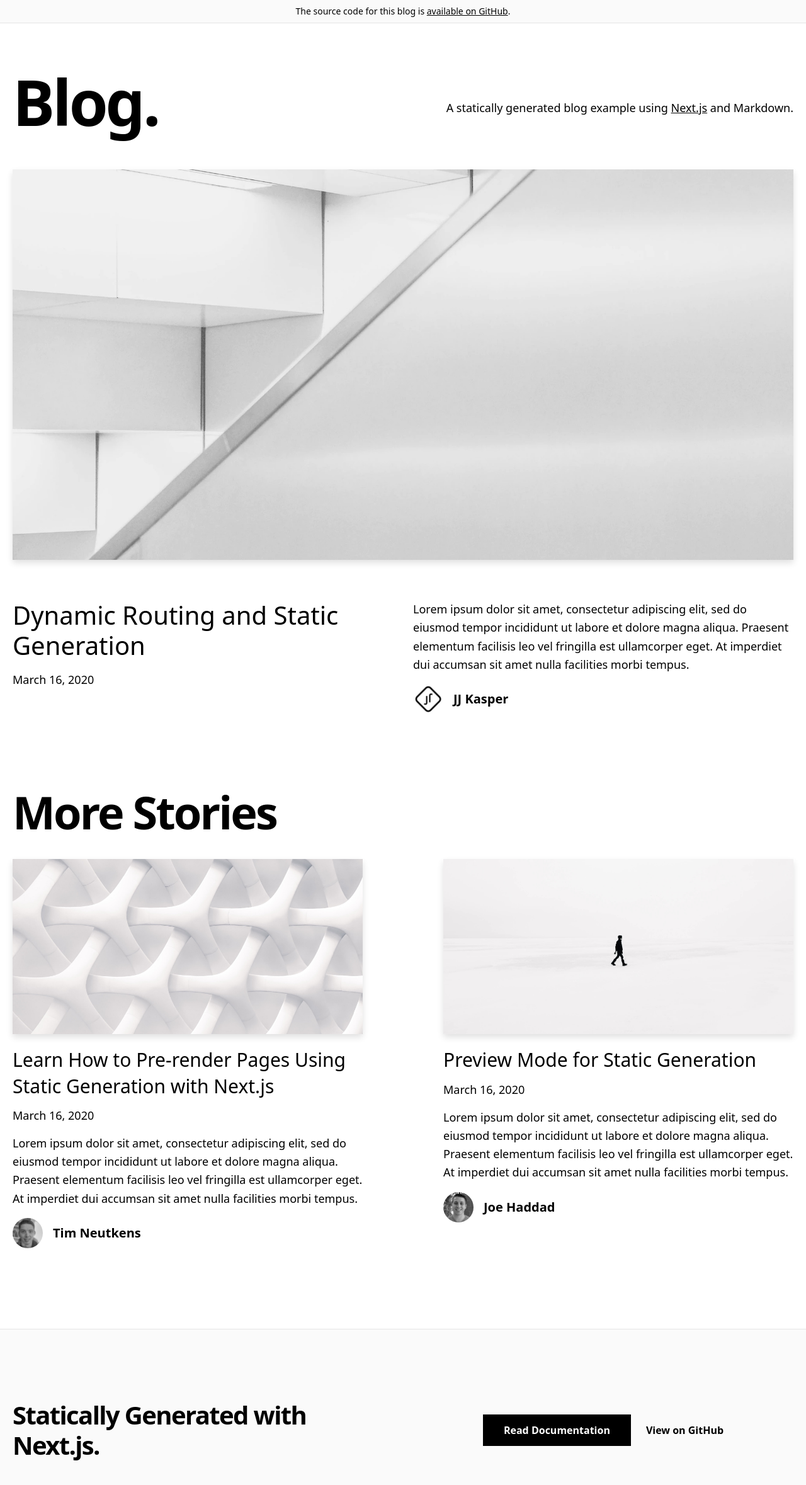
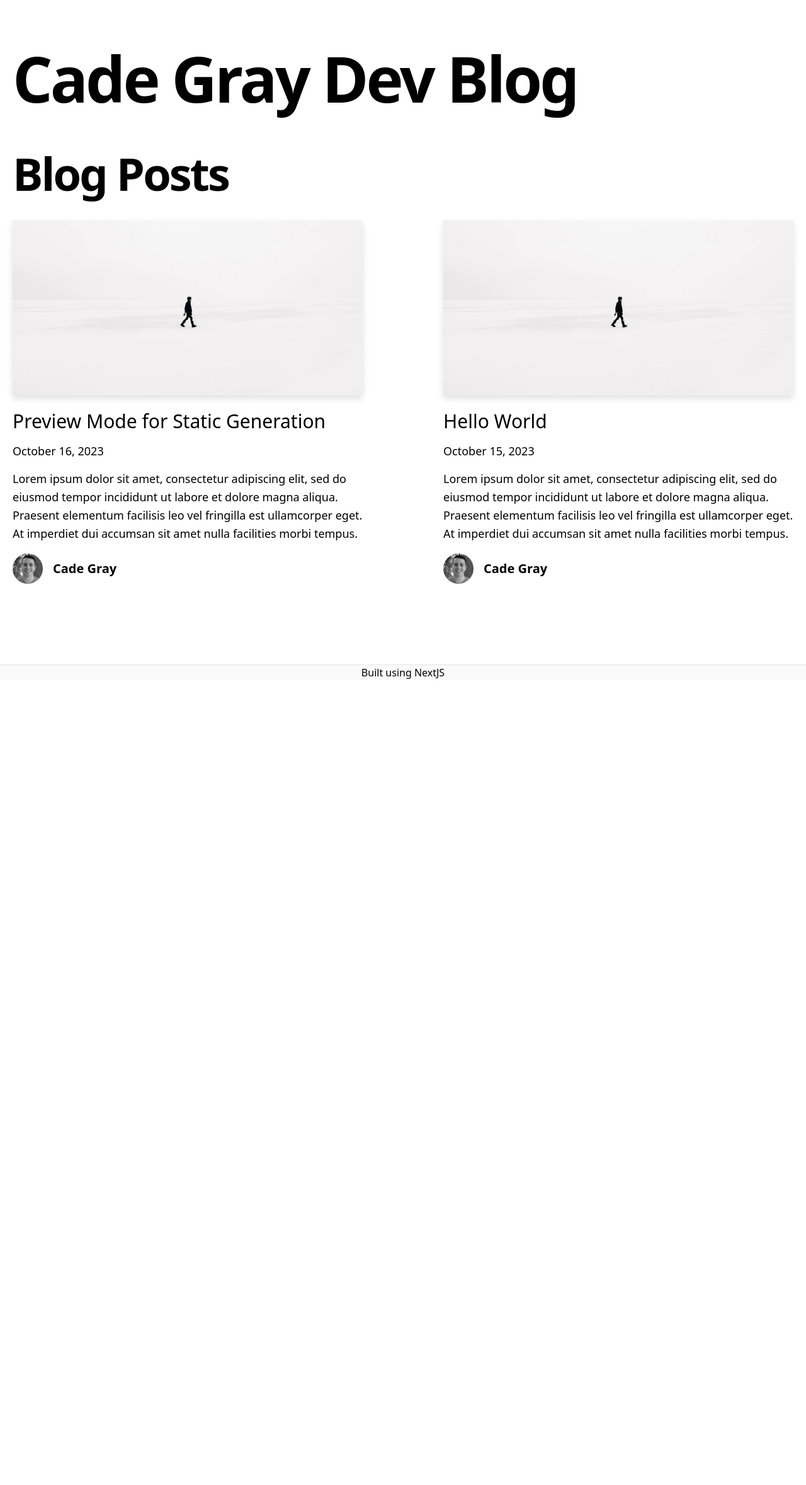
Before and after one commit to cade-gray/blog, a Next.js app: page / in a window 1280 px wide. Shown: the top 2358 px of the page at 63% size. After the commit the page ends 1080 px from the top, so only its background shows below. Built offline with nearby package versions, Linux system fonts and the light colour scheme.

Commit message:
first commit

```diff
--- a/_posts/dynamic-routing.md
+++ /dev/null
@@ -1,19 +0,0 @@
----
-title: 'Dynamic Routing and Static Generation'
-excerpt: 'Lorem ipsum dolor sit amet, consectetur adipiscing elit, sed do eiusmod tempor incididunt ut labore et dolore magna aliqua. Praesent elementum facilisis leo vel fringilla est ullamcorper eget. At imperdiet dui accumsan sit amet nulla facilities morbi tempus.'
-coverImage: '/assets/blog/dynamic-routing/cover.jpg'
-date: '2020-03-16T05:35:07.322Z'
-author:
-  name: JJ Kasper
-  picture: '/assets/blog/authors/jj.jpeg'
-ogImage:
-  url: '/assets/blog/dynamic-routing/cover.jpg'
----
-
-Lorem ipsum dolor sit amet, consectetur adipiscing elit, sed do eiusmod tempor incididunt ut labore et dolore magna aliqua. Praesent elementum facilisis leo vel fringilla est ullamcorper eget. At imperdiet dui accumsan sit amet nulla facilities morbi tempus. Praesent elementum facilisis leo vel fringilla. Congue mauris rhoncus aenean vel. Egestas sed tempus urna et pharetra pharetra massa massa ultricies.
-
-Venenatis cras sed felis eget velit. Consectetur libero id faucibus nisl tincidunt. Gravida in fermentum et sollicitudin ac orci phasellus egestas tellus. Volutpat consequat mauris nunc congue nisi vitae. Id aliquet risus feugiat in ante metus dictum at tempor. Sed blandit libero volutpat sed cras. Sed odio morbi quis commodo odio aenean sed adipiscing. Velit euismod in pellentesque massa placerat. Mi bibendum neque egestas congue quisque egestas diam in arcu. Nisi lacus sed viverra tellus in. Nibh cras pulvinar mattis nunc sed. Luctus accumsan tortor posuere ac ut consequat semper viverra. Fringilla ut morbi tincidunt augue interdum velit euismod.
-
-## Lorem Ipsum
-
-Tristique senectus et netus et malesuada fames ac turpis. Ridiculous mus mauris vitae ultricies leo integer malesuada nunc vel. In mollis nunc sed id semper. Egestas tellus rutrum tellus pellentesque. Phasellus vestibulum lorem sed risus ultricies tristique nulla. Quis blandit turpis cursus in hac habitasse platea dictumst quisque. Eros donec ac odio tempor orci dapibus ultrices. Aliquam sem et tortor consequat id porta nibh. Adipiscing elit duis tristique sollicitudin nibh sit amet commodo nulla. Diam vulputate ut pharetra sit amet. Ut tellus elementum sagittis vitae et leo. Arcu non odio euismod lacinia at quis risus sed vulputate.
--- a/_posts/hello-world.md
+++ b/_posts/hello-world.md
@@ -1,13 +1,13 @@
 ---
-title: 'Learn How to Pre-render Pages Using Static Generation with Next.js'
-excerpt: 'Lorem ipsum dolor sit amet, consectetur adipiscing elit, sed do eiusmod tempor incididunt ut labore et dolore magna aliqua. Praesent elementum facilisis leo vel fringilla est ullamcorper eget. At imperdiet dui accumsan sit amet nulla facilities morbi tempus.'
-coverImage: '/assets/blog/hello-world/cover.jpg'
-date: '2020-03-16T05:35:07.322Z'
+title: "Hello World"
+excerpt: "Lorem ipsum dolor sit amet, consectetur adipiscing elit, sed do eiusmod tempor incididunt ut labore et dolore magna aliqua. Praesent elementum facilisis leo vel fringilla est ullamcorper eget. At imperdiet dui accumsan sit amet nulla facilities morbi tempus."
+coverImage: "/assets/blog/preview/cover.jpg"
+date: "2023-10-15"
 author:
-  name: Tim Neutkens
-  picture: '/assets/blog/authors/tim.jpeg'
+  name: Cade Gray
+  picture: "/assets/blog/authors/joe.jpeg"
 ogImage:
-  url: '/assets/blog/hello-world/cover.jpg'
+  url: "/assets/blog/preview/cover.jpg"
 ---
 
 Lorem ipsum dolor sit amet, consectetur adipiscing elit, sed do eiusmod tempor incididunt ut labore et dolore magna aliqua. Praesent elementum facilisis leo vel fringilla est ullamcorper eget. At imperdiet dui accumsan sit amet nulla facilities morbi tempus. Praesent elementum facilisis leo vel fringilla. Congue mauris rhoncus aenean vel. Egestas sed tempus urna et pharetra pharetra massa massa ultricies.
--- a/_posts/preview.md
+++ b/_posts/preview.md
@@ -1,13 +1,13 @@
 ---
-title: 'Preview Mode for Static Generation'
-excerpt: 'Lorem ipsum dolor sit amet, consectetur adipiscing elit, sed do eiusmod tempor incididunt ut labore et dolore magna aliqua. Praesent elementum facilisis leo vel fringilla est ullamcorper eget. At imperdiet dui accumsan sit amet nulla facilities morbi tempus.'
-coverImage: '/assets/blog/preview/cover.jpg'
-date: '2020-03-16T05:35:07.322Z'
+title: "Preview Mode for Static Generation"
+excerpt: "Lorem ipsum dolor sit amet, consectetur adipiscing elit, sed do eiusmod tempor incididunt ut labore et dolore magna aliqua. Praesent elementum facilisis leo vel fringilla est ullamcorper eget. At imperdiet dui accumsan sit amet nulla facilities morbi tempus."
+coverImage: "/assets/blog/preview/cover.jpg"
+date: "2023-10-16"
 author:
-  name: Joe Haddad
-  picture: '/assets/blog/authors/joe.jpeg'
+  name: Cade Gray
+  picture: "/assets/blog/authors/joe.jpeg"
 ogImage:
-  url: '/assets/blog/preview/cover.jpg'
+  url: "/assets/blog/preview/cover.jpg"
 ---
 
 Lorem ipsum dolor sit amet, consectetur adipiscing elit, sed do eiusmod tempor incididunt ut labore et dolore magna aliqua. Praesent elementum facilisis leo vel fringilla est ullamcorper eget. At imperdiet dui accumsan sit amet nulla facilities morbi tempus. Praesent elementum facilisis leo vel fringilla. Congue mauris rhoncus aenean vel. Egestas sed tempus urna et pharetra pharetra massa massa ultricies.
--- a/components/alert.tsx
+++ /dev/null
@@ -1,48 +0,0 @@
-import Container from './container'
-import cn from 'classnames'
-import { EXAMPLE_PATH } from '../lib/constants'
-
-type Props = {
-  preview?: boolean
-}
-
-const Alert = ({ preview }: Props) => {
-  return (
-    <div
-      className={cn('border-b', {
-        'bg-neutral-800 border-neutral-800 text-white': preview,
-        'bg-neutral-50 border-neutral-200': !preview,
-      })}
-    >
-      <Container>
-        <div className="py-2 text-center text-sm">
-          {preview ? (
-            <>
-              This page is a preview.{' '}
-              <a
-                href="/api/exit-preview"
-                className="underline hover:text-teal-300 duration-200 transition-colors"
-              >
-                Click here
-              </a>{' '}
-              to exit preview mode.
-            </>
-          ) : (
-            <>
-              The source code for this blog is{' '}
-              <a
-                href={`https://github.com/vercel/next.js/tree/canary/examples/${EXAMPLE_PATH}`}
-                className="underline hover:text-blue-600 duration-200 transition-colors"
-              >
-                available on GitHub
-              </a>
-              .
-            </>
-          )}
-        </div>
-      </Container>
-    </div>
-  )
-}
-
-export default Alert
--- a/components/more-stories.tsx
+++ b/components/blog-posts.tsx
@@ -1,15 +1,15 @@
-import PostPreview from './post-preview'
-import type Post from '../interfaces/post'
+import PostPreview from "./post-preview";
+import type Post from "../interfaces/post";
 
 type Props = {
-  posts: Post[]
-}
+  posts: Post[];
+};
 
-const MoreStories = ({ posts }: Props) => {
+const BlogPosts = ({ posts }: Props) => {
   return (
     <section>
       <h2 className="mb-8 text-5xl md:text-7xl font-bold tracking-tighter leading-tight">
-        More Stories
+        Blog Posts
       </h2>
       <div className="grid grid-cols-1 md:grid-cols-2 md:gap-x-16 lg:gap-x-32 gap-y-20 md:gap-y-32 mb-32">
         {posts.map((post) => (
@@ -25,7 +25,7 @@ const MoreStories = ({ posts }: Props) => {
         ))}
       </div>
     </section>
-  )
-}
+  );
+};
 
-export default MoreStories
+export default BlogPosts;
--- a/components/footer.tsx
+++ b/components/footer.tsx
@@ -1,32 +1,16 @@
-import Container from './container'
-import { EXAMPLE_PATH } from '../lib/constants'
+import Container from "./container";
+import { EXAMPLE_PATH } from "../lib/constants";
 
 const Footer = () => {
   return (
     <footer className="bg-neutral-50 border-t border-neutral-200">
       <Container>
-        <div className="py-28 flex flex-col lg:flex-row items-center">
-          <h3 className="text-4xl lg:text-[2.5rem] font-bold tracking-tighter leading-tight text-center lg:text-left mb-10 lg:mb-0 lg:pr-4 lg:w-1/2">
-            Statically Generated with Next.js.
-          </h3>
-          <div className="flex flex-col lg:flex-row justify-center items-center lg:pl-4 lg:w-1/2">
-            <a
-              href="https://nextjs.org/docs/basic-features/pages"
-              className="mx-3 bg-black hover:bg-white hover:text-black border border-black text-white font-bold py-3 px-12 lg:px-8 duration-200 transition-colors mb-6 lg:mb-0"
-            >
-              Read Documentation
-            </a>
-            <a
-              href={`https://github.com/vercel/next.js/tree/canary/examples/${EXAMPLE_PATH}`}
-              className="mx-3 font-bold hover:underline"
-            >
-              View on GitHub
-            </a>
-          </div>
+        <div className="flex flex-col items-center">
+          <p>Built using NextJS</p>
         </div>
       </Container>
     </footer>
-  )
-}
+  );
+};
 
-export default Footer
+export default Footer;
--- a/components/header.tsx
+++ b/components/header.tsx
@@ -1,14 +1,13 @@
-import Link from 'next/link'
+import Link from "next/link";
 
 const Header = () => {
   return (
     <h2 className="text-2xl md:text-4xl font-bold tracking-tight md:tracking-tighter leading-tight mb-20 mt-8">
       <Link href="/" className="hover:underline">
-        Blog
+        Cade Gray Dev Blog
       </Link>
-      .
     </h2>
-  )
-}
+  );
+};
 
-export default Header
+export default Header;
--- a/components/intro.tsx
+++ b/components/intro.tsx
@@ -1,23 +1,13 @@
-import { CMS_NAME } from '../lib/constants'
+import { CMS_NAME } from "../lib/constants";
 
 const Intro = () => {
   return (
     <section className="flex-col md:flex-row flex items-center md:justify-between mt-16 mb-16 md:mb-12">
       <h1 className="text-5xl md:text-8xl font-bold tracking-tighter leading-tight md:pr-8">
-        Blog.
+        Cade Gray Dev Blog
       </h1>
-      <h4 className="text-center md:text-left text-lg mt-5 md:pl-8">
-        A statically generated blog example using{' '}
-        <a
-          href="https://nextjs.org/"
-          className="underline hover:text-blue-600 duration-200 transition-colors"
-        >
-          Next.js
-        </a>{' '}
-        and {CMS_NAME}.
-      </h4>
     </section>
-  )
-}
+  );
+};
 
-export default Intro
+export default Intro;
--- a/components/layout.tsx
+++ b/components/layout.tsx
@@ -1,23 +1,21 @@
-import Alert from './alert'
-import Footer from './footer'
-import Meta from './meta'
+import Footer from "./footer";
+import Meta from "./meta";
 
 type Props = {
-  preview?: boolean
-  children: React.ReactNode
-}
+  preview?: boolean;
+  children: React.ReactNode;
+};
 
 const Layout = ({ preview, children }: Props) => {
   return (
     <>
       <Meta />
       <div className="min-h-screen">
-        <Alert preview={preview} />
         <main>{children}</main>
       </div>
       <Footer />
     </>
-  )
-}
+  );
+};
 
-export default Layout
+export default Layout;
--- a/pages/index.tsx
+++ b/pages/index.tsx
@@ -1,56 +1,42 @@
-import Container from '../components/container'
-import MoreStories from '../components/more-stories'
-import HeroPost from '../components/hero-post'
-import Intro from '../components/intro'
-import Layout from '../components/layout'
-import { getAllPosts } from '../lib/api'
-import Head from 'next/head'
-import { CMS_NAME } from '../lib/constants'
-import Post from '../interfaces/post'
+import Container from "../components/container";
+import BlogPosts from "../components/blog-posts";
+import Intro from "../components/intro";
+import Layout from "../components/layout";
+import { getAllPosts } from "../lib/api";
+import Head from "next/head";
+import Post from "../interfaces/post";
 
 type Props = {
-  allPosts: Post[]
-}
+  allPosts: Post[];
+};
 
 export default function Index({ allPosts }: Props) {
-  const heroPost = allPosts[0]
-  const morePosts = allPosts.slice(1)
   return (
     <>
       <Layout>
         <Head>
-          <title>{`Next.js Blog Example with ${CMS_NAME}`}</title>
+          <title>Cade Gray Dev Blog</title>
         </Head>
         <Container>
           <Intro />
-          {heroPost && (
-            <HeroPost
-              title={heroPost.title}
-              coverImage={heroPost.coverImage}
-              date={heroPost.date}
-              author={heroPost.author}
-              slug={heroPost.slug}
-              excerpt={heroPost.excerpt}
-            />
-          )}
-          {morePosts.length > 0 && <MoreStories posts={morePosts} />}
+          {allPosts.length > 0 && <BlogPosts posts={allPosts} />}
         </Container>
       </Layout>
     </>
-  )
+  );
 }
 
 export const getStaticProps = async () => {
   const allPosts = getAllPosts([
-    'title',
-    'date',
-    'slug',
-    'author',
-    'coverImage',
-    'excerpt',
-  ])
+    "title",
+    "date",
+    "slug",
+    "author",
+    "coverImage",
+    "excerpt",
+  ]);
 
   return {
     props: { allPosts },
-  }
-}
+  };
+};
```
Also changed, not shown: 1 other file (tests, documents, lock files or other folders).
